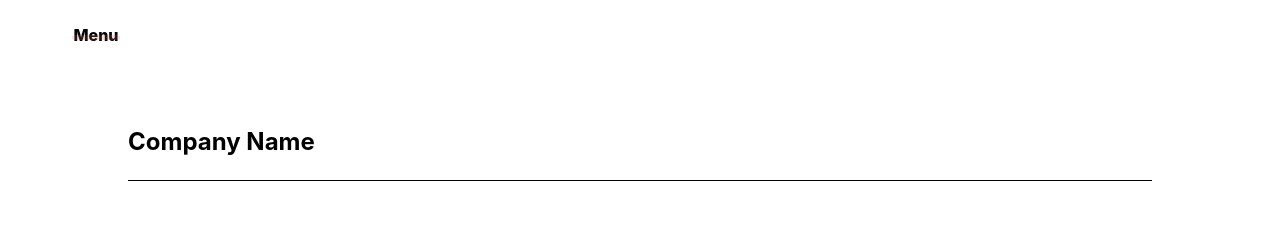
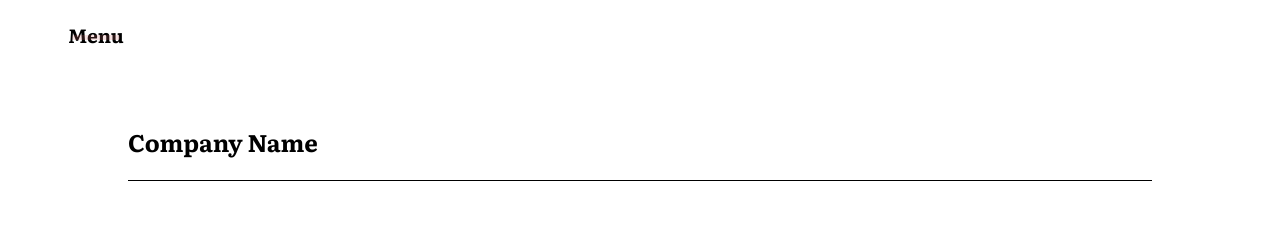
Before and after one commit to yamsboi/a4w, a React (Create React App) app: page / in a window 1280 px wide. Shown: the top 231 px of the page. Built offline with nearby package versions, Linux system fonts and the light colour scheme; a web font is replaced by a local one.

Commit message:
Added meta description tag for better audit

```diff
--- a/public/index.html
+++ b/public/index.html
@@ -11,6 +11,7 @@
     -->
     <link rel="manifest" href="%PUBLIC_URL%/manifest.json" />
     <title>A4W</title>
+    <meta name="Description" content="Company Name description" />
 
     <!--
       Notice the use of %PUBLIC_URL% in the tags above.
--- a/src/Components/App.js
+++ b/src/Components/App.js
@@ -17,7 +17,7 @@ function App() {
         <main>
           <section className="content">
             <Switch>
-              <Route path="/" exact component={Index} />
+              <Route path="/" exact component={Index} title="Home" />
               <Route path="/about/" component={About} />
               <Route path="/components/" component={Components} />
               <Route component={HTTP404} />
--- a/src/Components/style/hamburger.scss
+++ b/src/Components/style/hamburger.scss
@@ -17,7 +17,9 @@
   border: none;
 
   .hamburger-text {
-    font-size: 1rem;
+    font-family: "Literata", serif;
+
+    font-size: 1.2rem;
     font-weight: 800;
     margin: auto;
   }
--- a/src/Components/style/typography.scss
+++ b/src/Components/style/typography.scss
@@ -1,4 +1,13 @@
 @import "variables";
+
+h1,
+h2,
+h3,
+h4,
+h5,
+h6 {
+  font-family: "Literata", serif;
+}
 
 h1 {
   font-size: 11vw;
```
